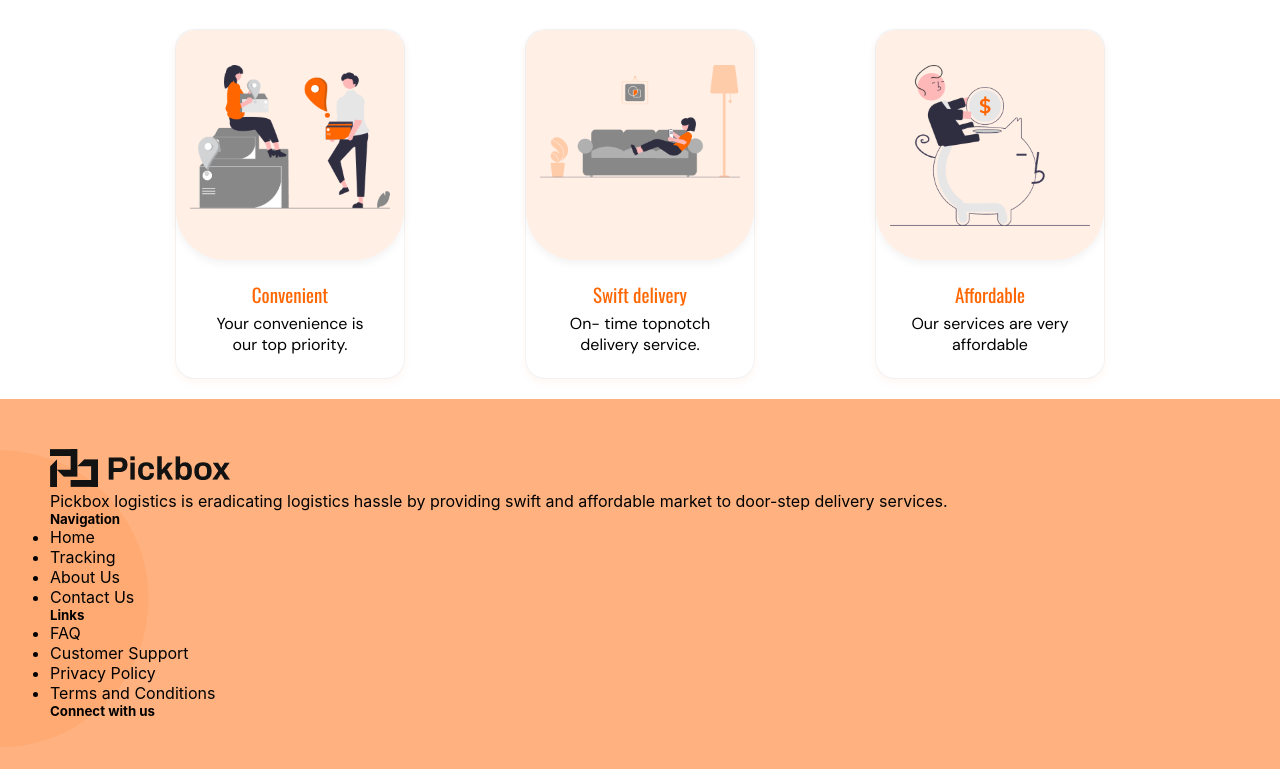
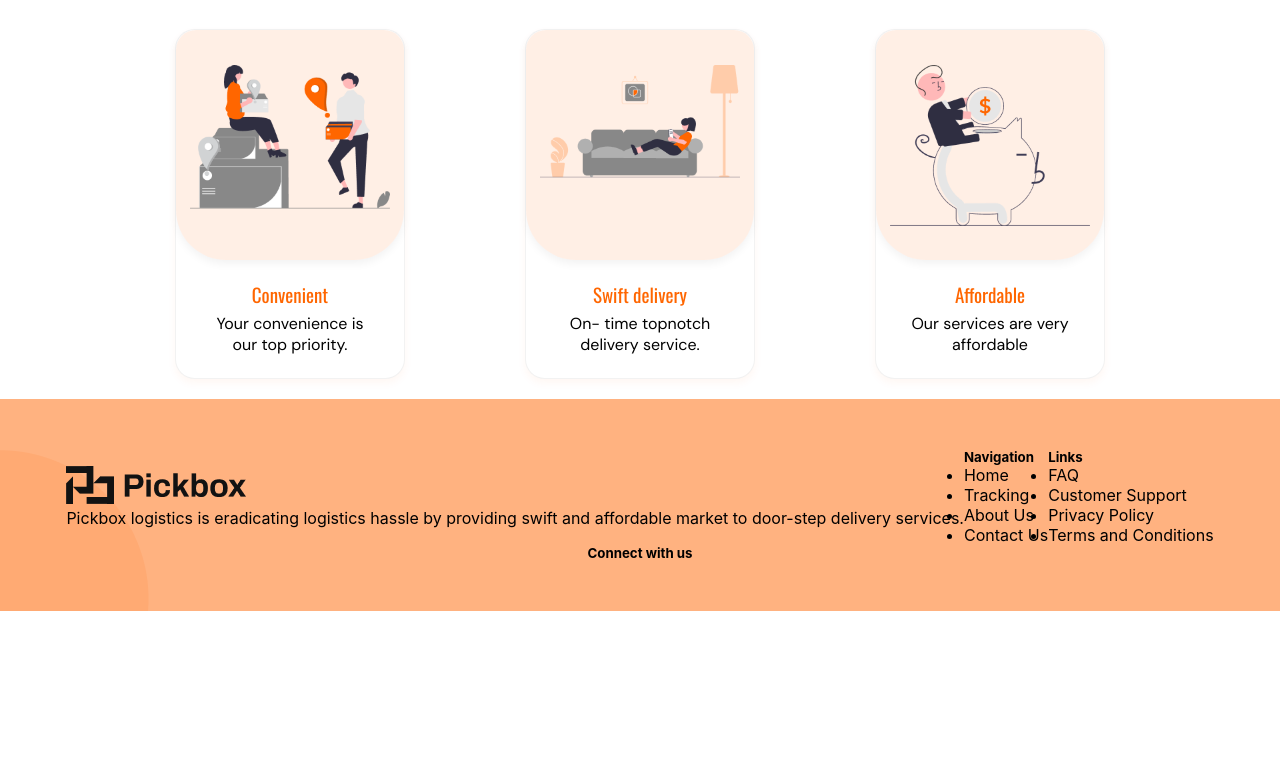
Before and after one commit to Pickbox-Project/Pickbox-frontend, a React (Create React App) app: page / in a window 1280 px wide. Shown: the part 1429-2198 px from the top of the page. After the commit the page ends 2040 px from the top, so only its background shows below. Built offline with nearby package versions, Linux system fonts and the light colour scheme.

Commit message:
Started working on the Footer Component

```diff
--- a/src/Components/Footer/Footer.css
+++ b/src/Components/Footer/Footer.css
@@ -2,3 +2,9 @@
     padding: 50px;
     background: url("../../Assets/images/Footer-background.png");
 }
+.footer-details{
+    display: flex;
+    justify-content: center;
+    align-items: center;
+    flex-wrap: wrap;
+}
```
